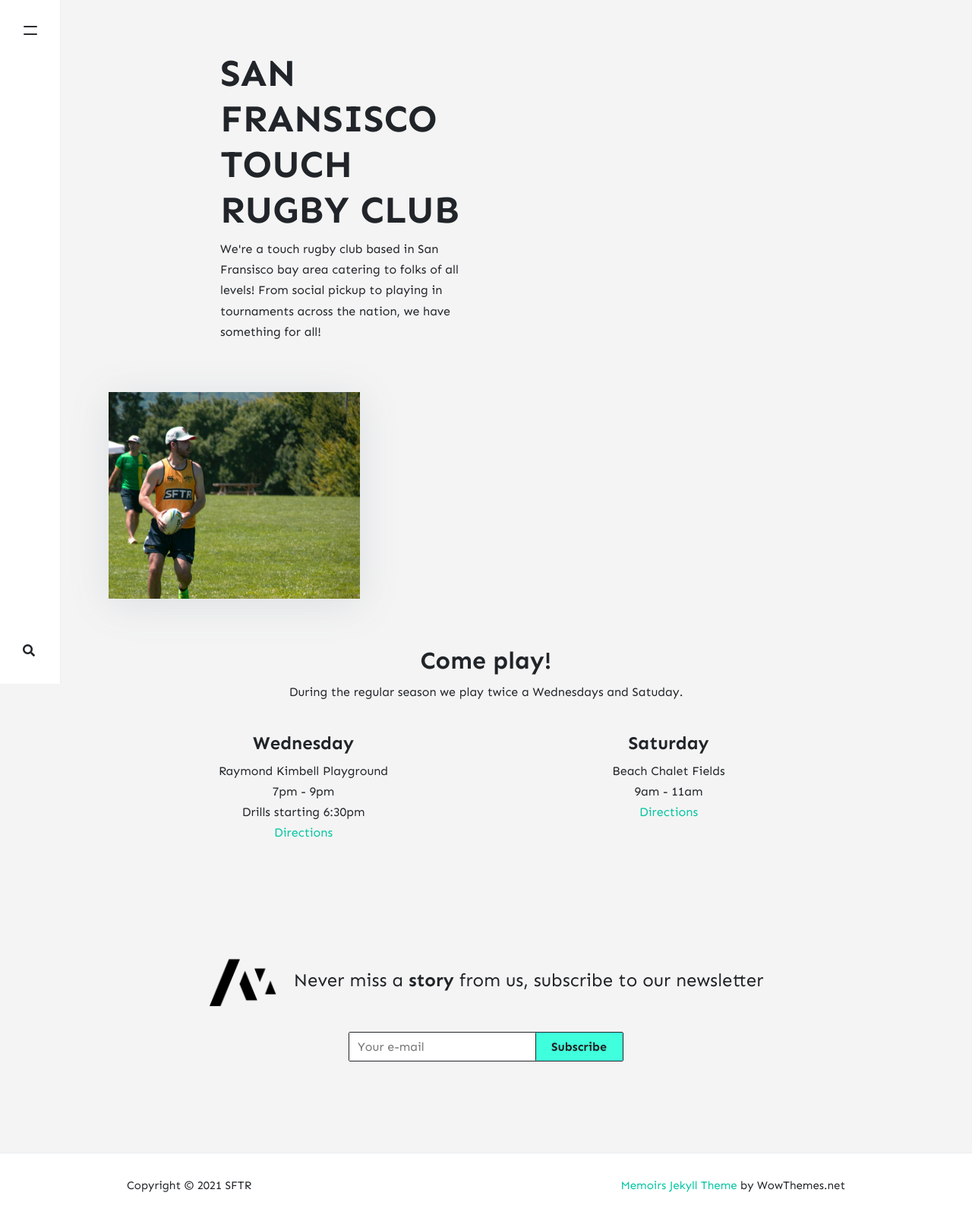
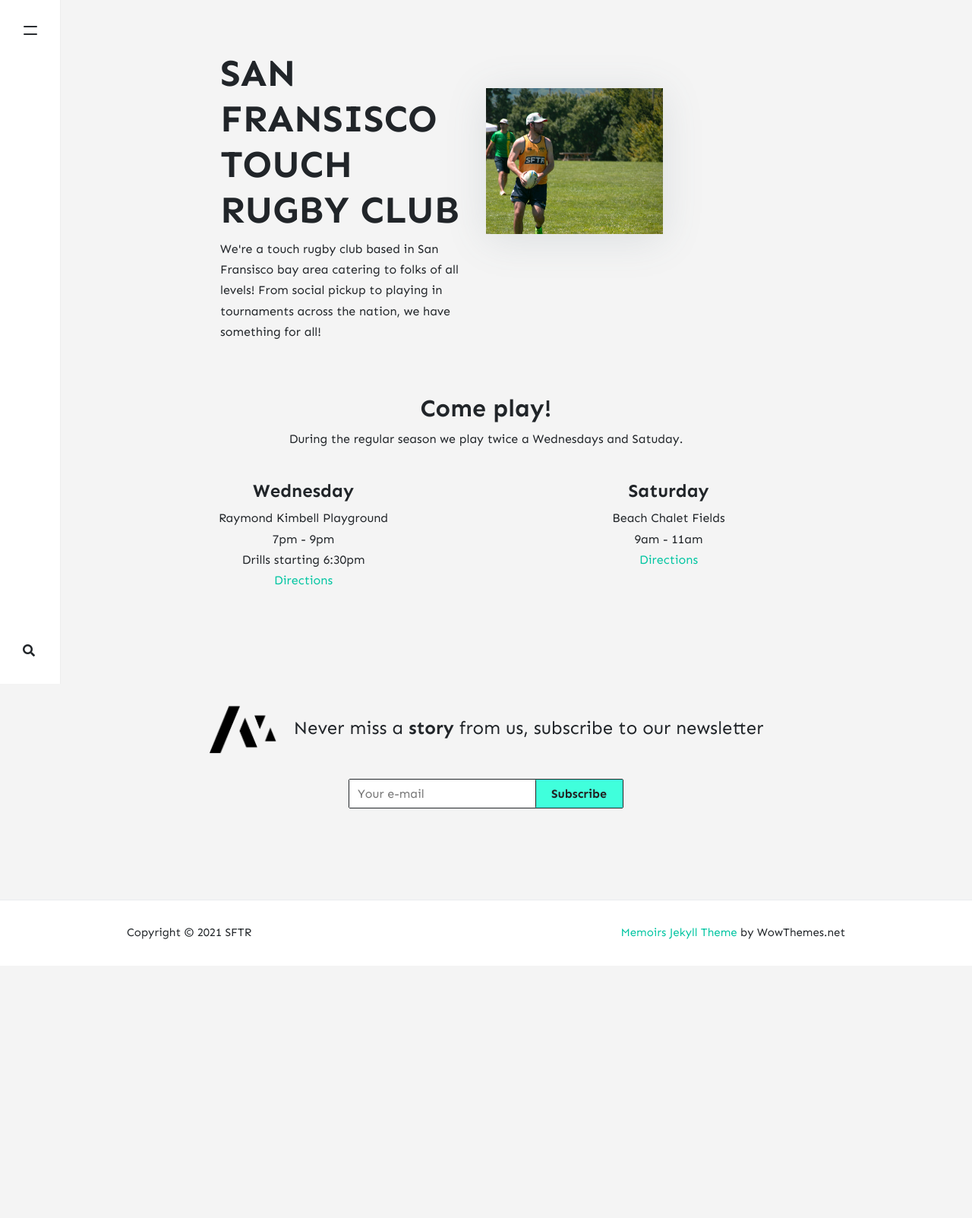
Before and after one commit to stackbit-projects/blue-triceratops-4f502, a Jekyll site: the page built from _pages/about.md, in a window 1280 px wide. Shown: the whole page at 76% size. Built offline with Jekyll 4.4.1, drawn with Linux system fonts in a browser that asks for light colours; nearby versions of some CDN libraries; comment, search, counter and statistics services are not loaded; after the commit the page ends 1271 px from its top, so only the background shows below that.

Commit message:
home.html: changed

```diff
--- a/_layouts/home.html
+++ b/_layouts/home.html
@@ -10,11 +10,10 @@ permalink: "/home.html"
             <h1 class="posttitle">{{ page.title }}</h1>
             <p>{{ page.description }}</p>
         </div>
-    </div>
-
-    <div class="three-column">
-        <!-- Featured Image -->
-        {% include featured-image.html %}
+        <div class="three-column">
+            <!-- Featured Image -->
+            {% include featured-image.html %}
+        </div>
     </div>
 </div>
 
```
